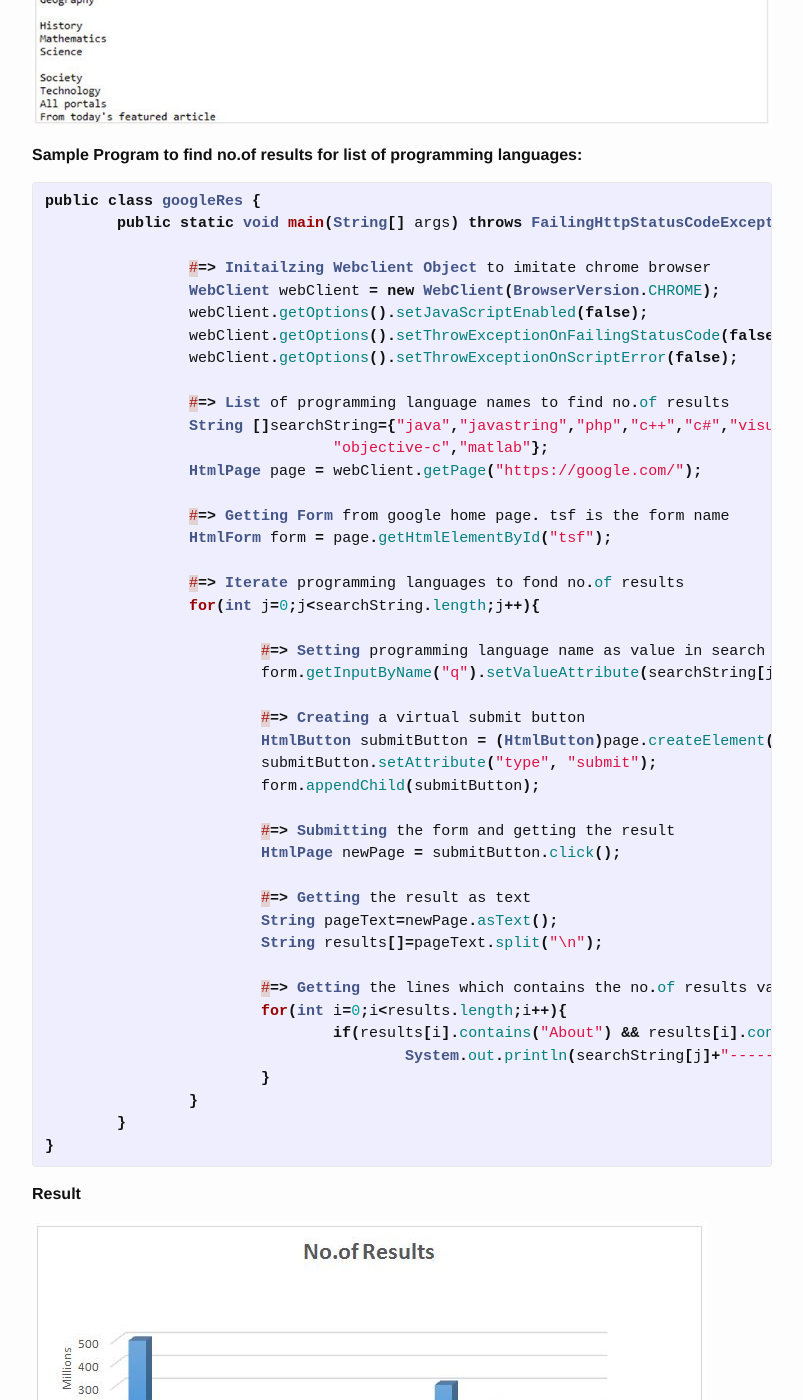
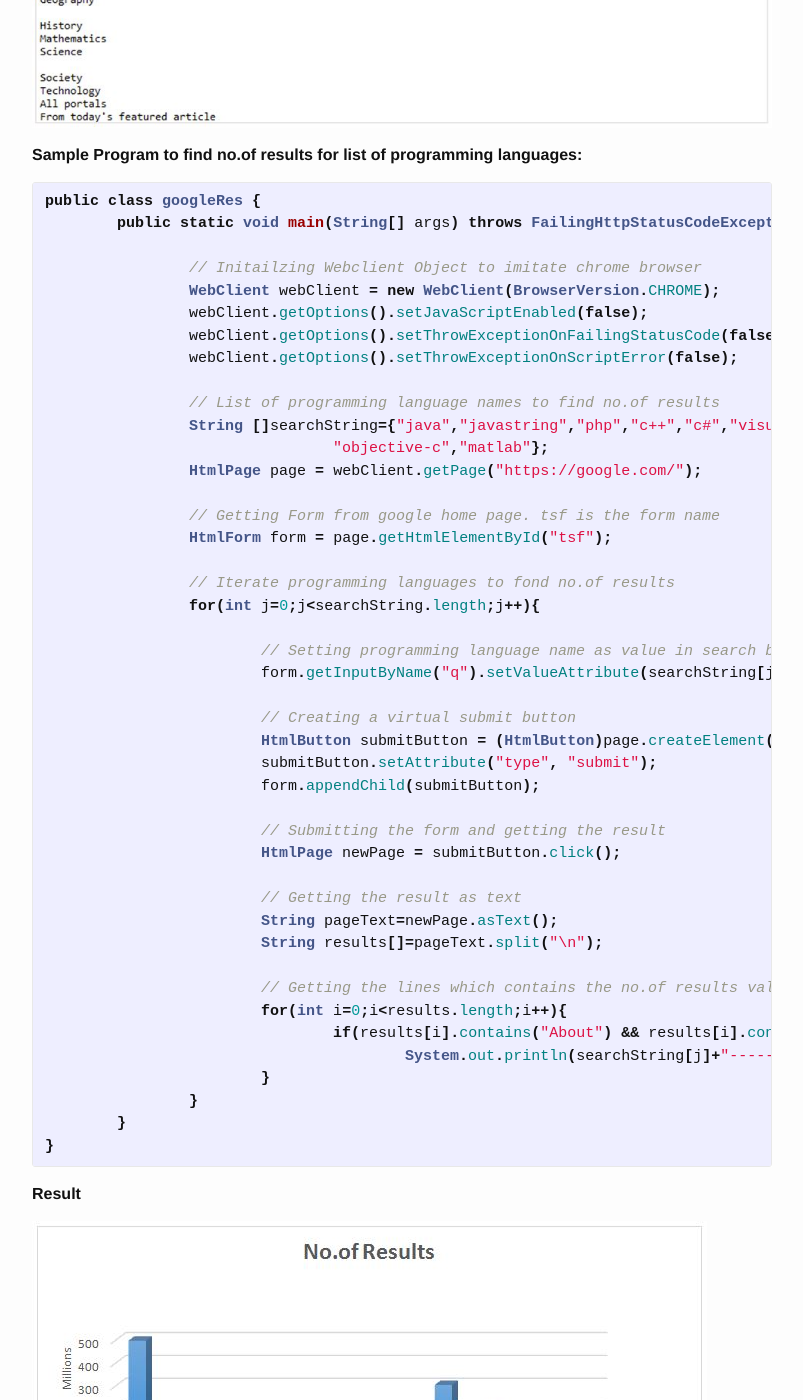
Before and after one commit to Bridgei2i/bridgei2i.github.io, a Jekyll site: the page built from _posts/2015-04-20-Extracting Data from Webpages in Java with help of HtmlUnit.markdown, in a window 1280 px wide and 1400 px high, scrolled down 4604 px. Shown: the whole window, without its empty margins (238-1041 px from the left). Built offline with Jekyll 4.4.1, drawn with Linux system fonts in a browser that asks for light colours.

Commit message:
Made changes : Data from Webpages in Java with help of HtmlUnit

```diff
--- a/_posts/2015-04-20-Extracting Data from Webpages in Java with help of HtmlUnit.markdown
+++ b/_posts/2015-04-20-Extracting Data from Webpages in Java with help of HtmlUnit.markdown
@@ -118,39 +118,39 @@ __Sample Program to find no.of results for list of programming languages:__
 public class googleRes {
 	public static void main(String[] args) throws FailingHttpStatusCodeException, MalformedURLException, IOException {
 
-		#=> Initailzing Webclient Object to imitate chrome browser
+		// Initailzing Webclient Object to imitate chrome browser
 		WebClient webClient = new WebClient(BrowserVersion.CHROME);
 		webClient.getOptions().setJavaScriptEnabled(false);
 		webClient.getOptions().setThrowExceptionOnFailingStatusCode(false);
 		webClient.getOptions().setThrowExceptionOnScriptError(false);
 
-		#=> List of programming language names to find no.of results
+		// List of programming language names to find no.of results
 		String []searchString={"java","javastring","php","c++","c#","visual basic","clojure","simula","ruby","python",
 				"objective-c","matlab"};
 		HtmlPage page = webClient.getPage("https://google.com/");
 
-		#=> Getting Form from google home page. tsf is the form name
+		// Getting Form from google home page. tsf is the form name
 		HtmlForm form = page.getHtmlElementById("tsf");
 
-		#=> Iterate programming languages to fond no.of results
+		// Iterate programming languages to fond no.of results
 		for(int j=0;j<searchString.length;j++){
 
-			#=> Setting programming language name as value in search box in google search home page
+			// Setting programming language name as value in search box in google search home page
 			form.getInputByName("q").setValueAttribute(searchString[j]);
 
-			#=> Creating a virtual submit button
+			// Creating a virtual submit button
 			HtmlButton submitButton = (HtmlButton)page.createElement("button");
 			submitButton.setAttribute("type", "submit");
 			form.appendChild(submitButton);
 
-			#=> Submitting the form and getting the result
+			// Submitting the form and getting the result
 			HtmlPage newPage = submitButton.click();
 
-			#=> Getting the result as text
+			// Getting the result as text
 			String pageText=newPage.asText();
 			String results[]=pageText.split("\n");
 
-			#=> Getting the lines which contains the no.of results value.
+			// Getting the lines which contains the no.of results value.
 			for(int i=0;i<results.length;i++){
 				if(results[i].contains("About") && results[i].contains("results"))
 					System.out.println(searchString[j]+"-----"+results[i]);
@@ -165,7 +165,7 @@ __Result__
 
 ![Alt text](/images/output2.jpg "Result")
 
-Note—Based on the program result chart has been created using excel.
+_Note—Based on the program result chart has been created using excel._
 
 __This blog is written by Saddam Hussain, Business Analyst at__ [BRIDGEi2i](https://www.bridgei2i.com)
 
```
